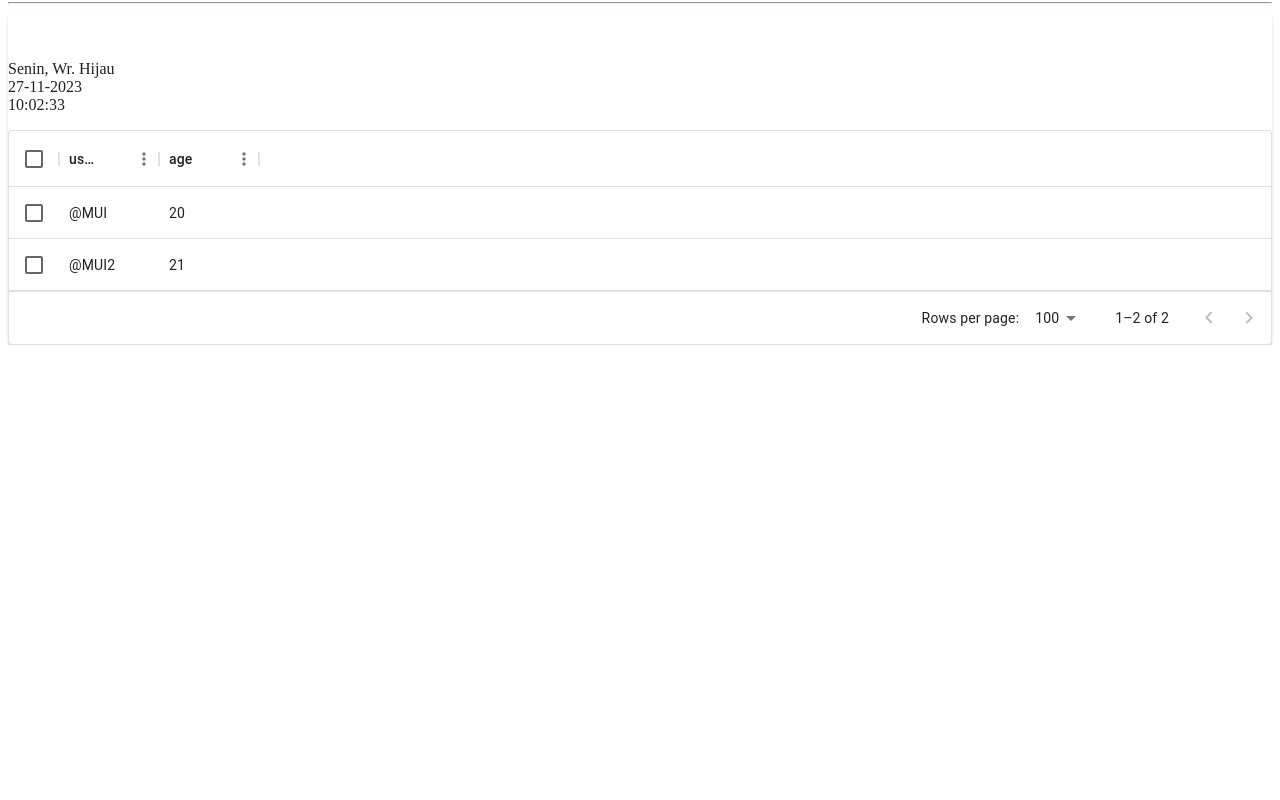
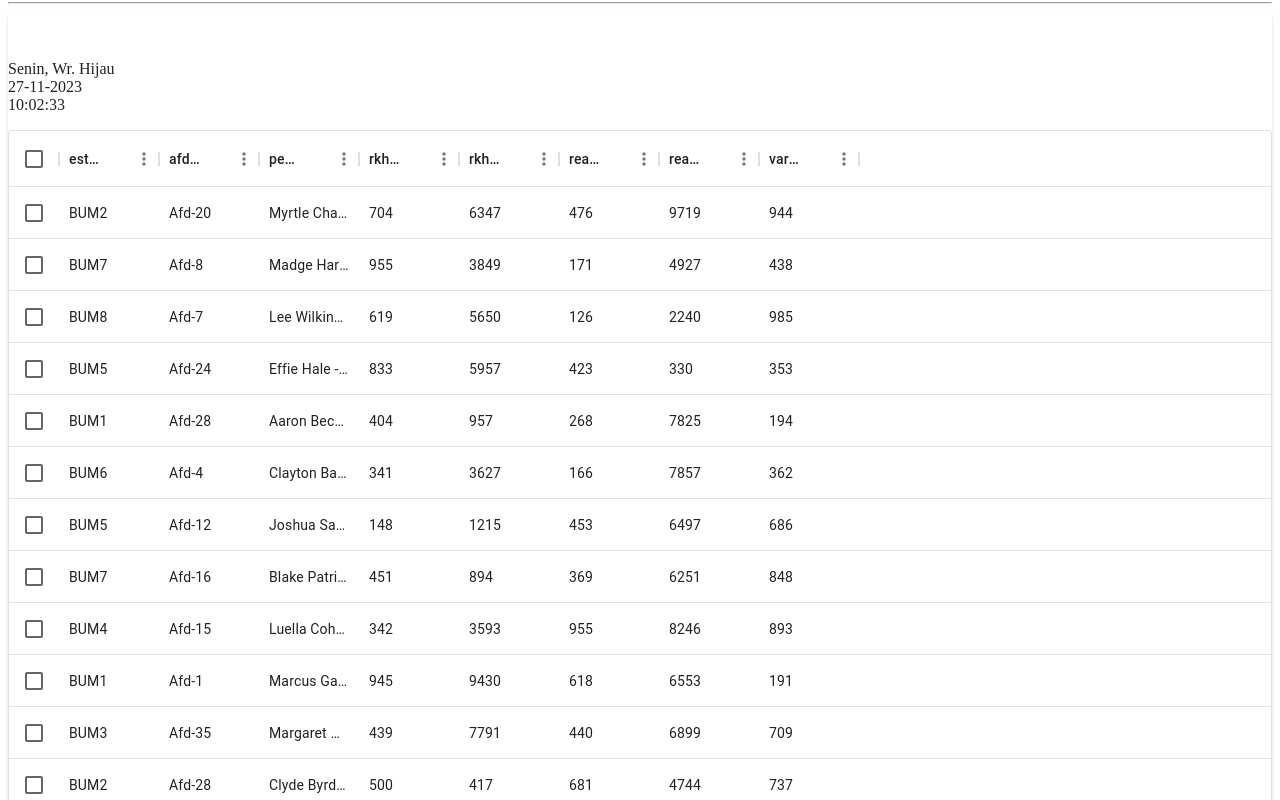
Before and after one commit to emilfauzan/erpplayground, a Next.js app: page /dashboard/home/Home in a window 1280 px wide. Shown: the part 1280-2080 px from the top of the page. Before the commit the page ends 1625 px from the top, so only its background shows below. Built offline with nearby package versions, Linux system fonts and the light colour scheme.

Commit message:
modified data tables on harvestertable with datagrid

```diff
--- a/components/common/tables/HarvesterTable.tsx
+++ b/components/common/tables/HarvesterTable.tsx
@@ -2,7 +2,6 @@
 
 import * as React from 'react';
 import Box from '@mui/material/Box';
-
 import { DataGrid } from '@mui/x-data-grid';
 import { Paper, Typography } from '@mui/material';
 import { GetDayAndDateEstateTable } from '../timeAndDate/TimeAndDate';
@@ -10,7 +9,7 @@ import { GetDayAndDateEstateTable } from '../timeAndDate/TimeAndDate';
 export default function HarvesterTable() {
     return (
         <Box sx={{ height: 250, width: '100%' }}>
-            <Paper sx={{ width: '100%', mb: 2 }} className='rounded-lg'>
+            <Paper sx={{ width: '100%'}} className='rounded-lg'>
                 <div className='rounded-md flex-shrink-0 flex justify-between items-center p-4 bg-[#37474f] mb-4'>
                     <Typography
                         sx={{ flex: '1 1 100%' }}
@@ -24,25 +23,102 @@ export default function HarvesterTable() {
                 </div>
                 <DataGrid
                     checkboxSelection
-                    onRowSelectionModelChange={(newRowSelectionModel) => {
-                        setRowSelectionModel(newRowSelectionModel);
-                    }}
                     columns={[{
-                        field: 'username'
+                        field: 'estate'
                     }, {
-                        field: 'age'
+                        field: 'afdeling'
+                    }, {
+                        field: 'pemanen'
+                    }, {
+                        field: 'rkh_janjang'
+                    }, {
+                        field: 'rkh_kg'
+                    }, {
+                        field: 'realisasi_janjang'
+                    }, {
+                        field: 'realisasi_kg'
+                    }, {
+                        field: 'varian_hi_kg'
                     }
                     ]}
                     rows={[
                         {
-                            id: 1,
-                            username: '@MUI',
-                            age: 20,
+                            id: 1, estate: 'BUM2', afdeling: 'Afd-20', pemanen: 'Myrtle Chambers - JKO/2011',rkh_janjang: '704', rkh_kg: '6347', realisasi_janjang: '476', realisasi_kg: '9719', varian_hi_kg: '944',
                         },
                         {
-                            id: 2,
-                            username: '@MUI2',
-                            age: 21,
+                            id: 2, estate: 'BUM7', afdeling: 'Afd-8', pemanen: 'Madge Harrington - JKO/2021',rkh_janjang: '955', rkh_kg: '3849', realisasi_janjang: '171', realisasi_kg: '4927', varian_hi_kg: '438',
+                        },
+                        {
+                            id: 3, estate: 'BUM8', afdeling: 'Afd-7', pemanen: 'Lee Wilkins - JKO/206',rkh_janjang: '619', rkh_kg: '5650', realisasi_janjang: '126', realisasi_kg: '2240', varian_hi_kg: '985',
+                        },
+                        {
+                            id: 4, estate: 'BUM5', afdeling: 'Afd-24', pemanen: 'Effie Hale - JKO/2020',rkh_janjang: '833', rkh_kg: '5957', realisasi_janjang: '423', realisasi_kg: '330', varian_hi_kg: '353',
+                        },
+                        {
+                            id: 5, estate: 'BUM1', afdeling: 'Afd-28', pemanen: 'Aaron Becker - JKO/2014',rkh_janjang: '404', rkh_kg: '957', realisasi_janjang: '268', realisasi_kg: '7825', varian_hi_kg: '194',
+                        },
+                        {
+                            id: 6, estate: 'BUM6', afdeling: 'Afd-4', pemanen: 'Clayton Baker - JKO/2017',rkh_janjang: '341', rkh_kg: '3627', realisasi_janjang: '166', realisasi_kg: '7857', varian_hi_kg: '362',
+                        },
+                        {
+                            id: 7, estate: 'BUM5', afdeling: 'Afd-12', pemanen: 'Joshua Santiago - JKO/2022',rkh_janjang: '148', rkh_kg: '1215', realisasi_janjang: '453', realisasi_kg: '6497', varian_hi_kg: '686',
+                        },
+                        {
+                            id: 8, estate: 'BUM7', afdeling: 'Afd-16', pemanen: 'Blake Patrick - JKO/2022',rkh_janjang: '451', rkh_kg: '894', realisasi_janjang: '369', realisasi_kg: '6251', varian_hi_kg: '848',
+                        },
+                        {
+                            id: 9, estate: 'BUM4', afdeling: 'Afd-15', pemanen: 'Luella Cohen - JKO/2011',rkh_janjang: '342', rkh_kg: '3593', realisasi_janjang: '955', realisasi_kg: '8246', varian_hi_kg: '893',
+                        },
+                        {
+                            id: 10, estate: 'BUM1', afdeling: 'Afd-1', pemanen: 'Marcus Garrett - JKO/2013',rkh_janjang: '945', rkh_kg: '9430', realisasi_janjang: '618', realisasi_kg: '6553', varian_hi_kg: '191',
+                        },
+                        {
+                            id: 11, estate: 'BUM3', afdeling: 'Afd-35', pemanen: 'Margaret Carr - JKO/2019',rkh_janjang: '439', rkh_kg: '7791', realisasi_janjang: '440', realisasi_kg: '6899', varian_hi_kg: '709',
+                        },
+                        {
+                            id: 12, estate: 'BUM2', afdeling: 'Afd-28', pemanen: 'Clyde Byrd - JKO/203',rkh_janjang: '500', rkh_kg: '417', realisasi_janjang: '681', realisasi_kg: '4744', varian_hi_kg: '737',
+                        },
+                        {
+                            id: 13, estate: 'BUM3', afdeling: 'Afd-11', pemanen: 'Mitchell Colon - JKO/204',rkh_janjang: '148', rkh_kg: '8635', realisasi_janjang: '388', realisasi_kg: '9431', varian_hi_kg: '602',
+                        },
+                        {
+                            id: 14, estate: 'BUM1', afdeling: 'Afd-27', pemanen: 'Adeline Singleton - JKO/203',rkh_janjang: '854', rkh_kg: '1460', realisasi_janjang: '179', realisasi_kg: '5097', varian_hi_kg: '934',
+                        },
+                        {
+                            id: 15, estate: 'BUM4', afdeling: 'Afd-11', pemanen: 'Brandon Nunez - JKO/2015',rkh_janjang: '810', rkh_kg: '3501', realisasi_janjang: '613', realisasi_kg: '935', varian_hi_kg: '946',
+                        },
+                        {
+                            id: 16, estate: 'BUM2', afdeling: 'Afd-1', pemanen: 'Elsie Jackson - JKO/2014',rkh_janjang: '125', rkh_kg: '6326', realisasi_janjang: '339', realisasi_kg: '9854', varian_hi_kg: '533',
+                        },
+                        {
+                            id: 17, estate: 'BUM2', afdeling: 'Afd-17', pemanen: 'Jessie Joseph - JKO/2010',rkh_janjang: '282', rkh_kg: '3582', realisasi_janjang: '954', realisasi_kg: '5524', varian_hi_kg: '566',
+                        },
+                        {
+                            id: 18, estate: 'BUM4', afdeling: 'Afd-30', pemanen: 'Hattie Warner - JKO/2023',rkh_janjang: '644', rkh_kg: '6233', realisasi_janjang: '989', realisasi_kg: '6570', varian_hi_kg: '841',
+                        },
+                        {
+                            id: 19, estate: 'BUM3', afdeling: 'Afd-13', pemanen: 'Richard Hines - JKO/200',rkh_janjang: '259', rkh_kg: '4448', realisasi_janjang: '206', realisasi_kg: '8576', varian_hi_kg: '521',
+                        },
+                        {
+                            id: 20, estate: 'BUM1', afdeling: 'Afd-34', pemanen: 'Howard Alvarez - JKO/209',rkh_janjang: '224', rkh_kg: '372', realisasi_janjang: '726', realisasi_kg: '2538', varian_hi_kg: '501',
+                        },
+                        {
+                            id: 21, estate: 'BUM5', afdeling: 'Afd-11', pemanen: 'William Figueroa - JKO/2020',rkh_janjang: '295', rkh_kg: '636', realisasi_janjang: '427', realisasi_kg: '3684', varian_hi_kg: '320',
+                        },
+                        {
+                            id: 22, estate: 'BUM2', afdeling: 'Afd-31', pemanen: 'Aiden 2 - JKO/2020',rkh_janjang: '606', rkh_kg: '6238', realisasi_janjang: '312', realisasi_kg: '6277', varian_hi_kg: '418',
+                        },
+                        {
+                            id: 23, estate: 'BUM3', afdeling: 'Afd-18', pemanen: 'Sally Curtis - JKO/200',rkh_janjang: '559', rkh_kg: '7627', realisasi_janjang: '928', realisasi_kg: '7223', varian_hi_kg: '672',
+                        },
+                        {
+                            id: 24, estate: 'BUM5', afdeling: 'Afd-27', pemanen: 'Gabriel Townsend - JKO/206',rkh_janjang: '771', rkh_kg: '5452', realisasi_janjang: '429', realisasi_kg: '8632', varian_hi_kg: '308',
+                        },
+                        {
+                            id: 25, estate: 'BUM5', afdeling: 'Afd-35', pemanen: 'Theodore Dawson - JKO/2019',rkh_janjang: '502', rkh_kg: '8577', realisasi_janjang: '478', realisasi_kg: '7955', varian_hi_kg: '674',
+                        },
+                        {
+                            id: 26, estate: 'BUM5', afdeling: 'Afd-35', pemanen: 'Theodore Dawson - JKO/2019',rkh_janjang: '502', rkh_kg: '8577', realisasi_janjang: '478', realisasi_kg: '7955', varian_hi_kg: '674',
                         },
                     ]}
                 />
```
